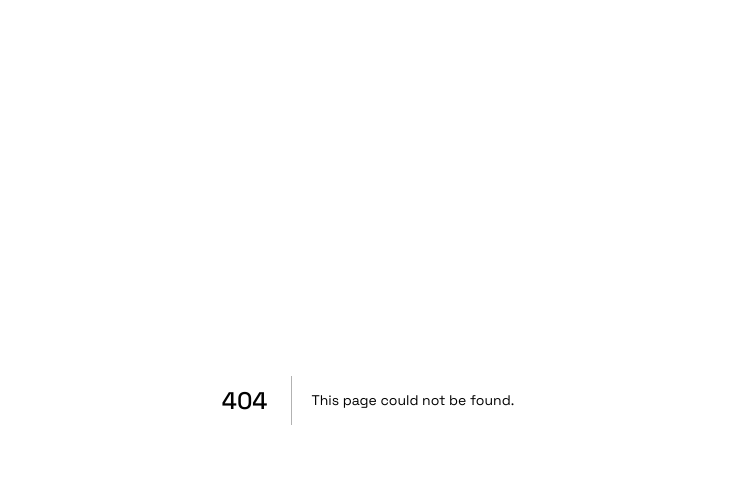
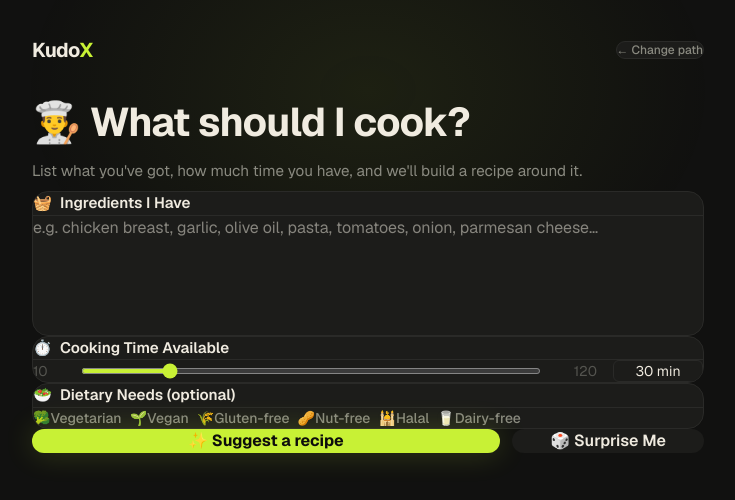
Before and after one commit to Stella0165/KudoX, a Next.js app in the folder kudox/: page /cook in a window 1280 px wide. Before the commit this address had no page. Shown: the top 500 px of the page, without its empty margins (272-1007 px from the left). Built offline with nearby package versions, Linux system fonts and the light colour scheme.

Commit message:
Move components folder into app folder

```diff
--- /dev/null
+++ b/kudox/app/cook/page.tsx
@@ -0,0 +1,177 @@
+"use client";
+
+import { useState } from "react";
+import Link from "next/link";
+import ChipGroup from "../components/ChipGroup";
+import TimeSlider from "../components/TimeSlider";
+import SectionBox from "../components/SectionBox";
+import RecipeDisplay from "../components/RecipeDisplay";
+import type { RecipeResult } from "../api/recipe/route";
+
+const DIETARY_OPTIONS = [
+  { value: "vegetarian", label: "Vegetarian", emoji: "🥦" },
+  { value: "vegan", label: "Vegan", emoji: "🌱" },
+  { value: "gluten-free", label: "Gluten-free", emoji: "🌾" },
+  { value: "nut-free", label: "Nut-free", emoji: "🥜" },
+  { value: "halal", label: "Halal", emoji: "🕌" },
+  { value: "dairy-free", label: "Dairy-free", emoji: "🥛" },
+];
+
+export default function CookPage() {
+  const [ingredients, setIngredients] = useState("");
+  const [timeMinutes, setTimeMinutes] = useState(30);
+  const [dietary, setDietary] = useState<string[]>([]);
+
+  const [loading, setLoading] = useState(false);
+  const [error, setError] = useState<string | null>(null);
+  const [recipe, setRecipe] = useState<RecipeResult | null>(null);
+
+  function toggleDietary(value: string) {
+    setDietary((prev) => (prev.includes(value) ? prev.filter((v) => v !== value) : [...prev, value]));
+  }
+
+  async function handleSubmit(surprise = false) {
+    setError(null);
+    setRecipe(null);
+
+    if (!surprise && !ingredients.trim()) {
+      setError("Please list at least one ingredient you have.");
+      return;
+    }
+
+    setLoading(true);
+    try {
+      const body = surprise
+        ? { mode: "surprise", timeMinutes, dietary }
+        : { mode: "cook", ingredients, timeMinutes, dietary };
+
+      const res = await fetch("/api/recipe", {
+        method: "POST",
+        headers: { "Content-Type": "application/json" },
+        body: JSON.stringify(body),
+      });
+
+      const data = await res.json();
+
+      if (!res.ok) {
+        setError(data.error || "Something went wrong. Please try again.");
+        return;
+      }
+
+      setRecipe(data as RecipeResult);
+    } catch {
+      setError("Couldn't reach the server. Check your connection and try again.");
+    } finally {
+      setLoading(false);
+    }
+  }
+
+  return (
+    <main className="min-h-screen min-w-[360px] flex flex-col items-center relative overflow-hidden" style={{ padding: "0 24px 120px 24px" }}>
+      <div
+        className="fixed top-[-20%] left-1/2 -translate-x-1/2 w-[700px] h-[500px] rounded-full pointer-events-none"
+        style={{ background: "radial-gradient(ellipse at center, rgba(200,241,53,0.07) 0%, transparent 70%)" }}
+      />
+
+      {/* Nav */}
+      <nav className="w-full max-w-2xl flex items-center justify-between relative z-10" style={{ paddingTop: "36px", paddingBottom: "28px" }}>
+        <Link href="/" style={{ fontFamily: "var(--font-space-grotesk)" }} className="text-xl font-bold tracking-tight">
+          Kudo<span style={{ color: "var(--accent)" }}>X</span>
+        </Link>
+        <Link
+          href="/decide"
+          className="text-xs font-medium px-4 py-2 rounded-full border transition-colors"
+          style={{ color: "var(--text-secondary)", background: "var(--bg-card)", borderColor: "var(--border)" }}
+        >
+          ← Change path
+        </Link>
+      </nav>
+
+      <div className="relative z-10 w-full max-w-2xl space-y-5">
+        {/* Heading */}
+        <div className="fade-up-1" style={{ marginBottom: "8px" }}>
+          <h1
+            className="font-bold"
+            style={{ fontFamily: "var(--font-space-grotesk)", fontSize: "clamp(1.75rem, 5vw, 2.5rem)", letterSpacing: "-0.02em" }}
+          >
+            👨‍🍳 What should I cook?
+          </h1>
+          <p style={{ color: "var(--text-secondary)", fontSize: "0.95rem", marginTop: "8px" }}>
+            List what you&apos;ve got, how much time you have, and we&apos;ll build a recipe around it.
+          </p>
+        </div>
+
+        {/* Ingredients */}
+        <SectionBox title="Ingredients I Have" icon={<span>🧺</span>}>
+          <textarea
+            value={ingredients}
+            onChange={(e) => setIngredients(e.target.value)}
+            placeholder="e.g. chicken breast, garlic, olive oil, pasta, tomatoes, onion, parmesan cheese…"
+            className="w-full h-28 resize-none border-0 focus:outline-none bg-transparent"
+            style={{ color: "var(--text-primary)" }}
+          />
+        </SectionBox>
+
+        {/* Cooking time */}
+        <SectionBox title="Cooking Time Available" icon={<span>⏱️</span>}>
+          <TimeSlider value={timeMinutes} onChange={setTimeMinutes} />
+        </SectionBox>
+
+        {/* Dietary filter */}
+        <SectionBox title="Dietary Needs (optional)" icon={<span>🥗</span>}>
+          <ChipGroup options={DIETARY_OPTIONS} selected={dietary} onToggle={toggleDietary} />
+        </SectionBox>
+
+        {/* Actions */}
+        <div className="flex flex-col sm:flex-row gap-3">
+          <button
+            type="button"
+            onClick={() => handleSubmit(false)}
+            disabled={loading}
+            className="flex-1 font-bold py-3.5 rounded-full transition-all duration-200 hover:-translate-y-0.5 disabled:opacity-50 disabled:cursor-not-allowed disabled:translate-y-0"
+            style={{
+              fontFamily: "var(--font-space-grotesk)",
+              background: "var(--accent)",
+              color: "#0D0D0C",
+              boxShadow: "0 0 30px rgba(200,241,53,0.2)",
+            }}
+          >
+            {loading ? "Cooking up ideas…" : "✨ Suggest a recipe"}
+          </button>
+          <button
+            type="button"
+            onClick={() => handleSubmit(true)}
+            disabled={loading}
+            className="sm:w-48 font-semibold py-3.5 rounded-full border transition-colors disabled:opacity-50 disabled:cursor-not-allowed"
+            style={{ borderColor: "var(--border)", background: "var(--bg-card)", color: "var(--text-primary)" }}
+          >
+            🎲 Surprise Me
+          </button>
+        </div>
+
+        {/* Error state */}
+        {error ? (
+          <div
+            className="text-sm rounded-md p-3 border"
+            style={{ color: "#fca5a5", background: "rgba(248,113,113,0.08)", borderColor: "rgba(248,113,113,0.25)" }}
+          >
+            {error}
+          </div>
+        ) : null}
+
+        {/* Recipe suggestion box */}
+        {(loading || recipe) && (
+          <SectionBox title="Recipe Suggestion" icon={<span>✨</span>} accent>
+            {loading ? (
+              <div className="py-8 text-center text-sm" style={{ color: "var(--text-secondary)" }}>
+                Cooking up a suggestion…
+              </div>
+            ) : recipe ? (
+              <RecipeDisplay recipe={recipe} />
+            ) : null}
+          </SectionBox>
+        )}
+      </div>
+    </main>
+  );
+}
```
Also changed, not shown: kudox/app/components/ChipGroup.tsx (renamed from kudox/components/ChipGroup.tsx), kudox/app/components/RecipeDisplay.tsx (renamed from kudox/components/RecipeDisplay.tsx), kudox/app/components/SectionBox.tsx (renamed from kudox/components/SectionBox.tsx), kudox/app/components/TimeSlider.tsx (renamed from kudox/components/TimeSlider.tsx).
